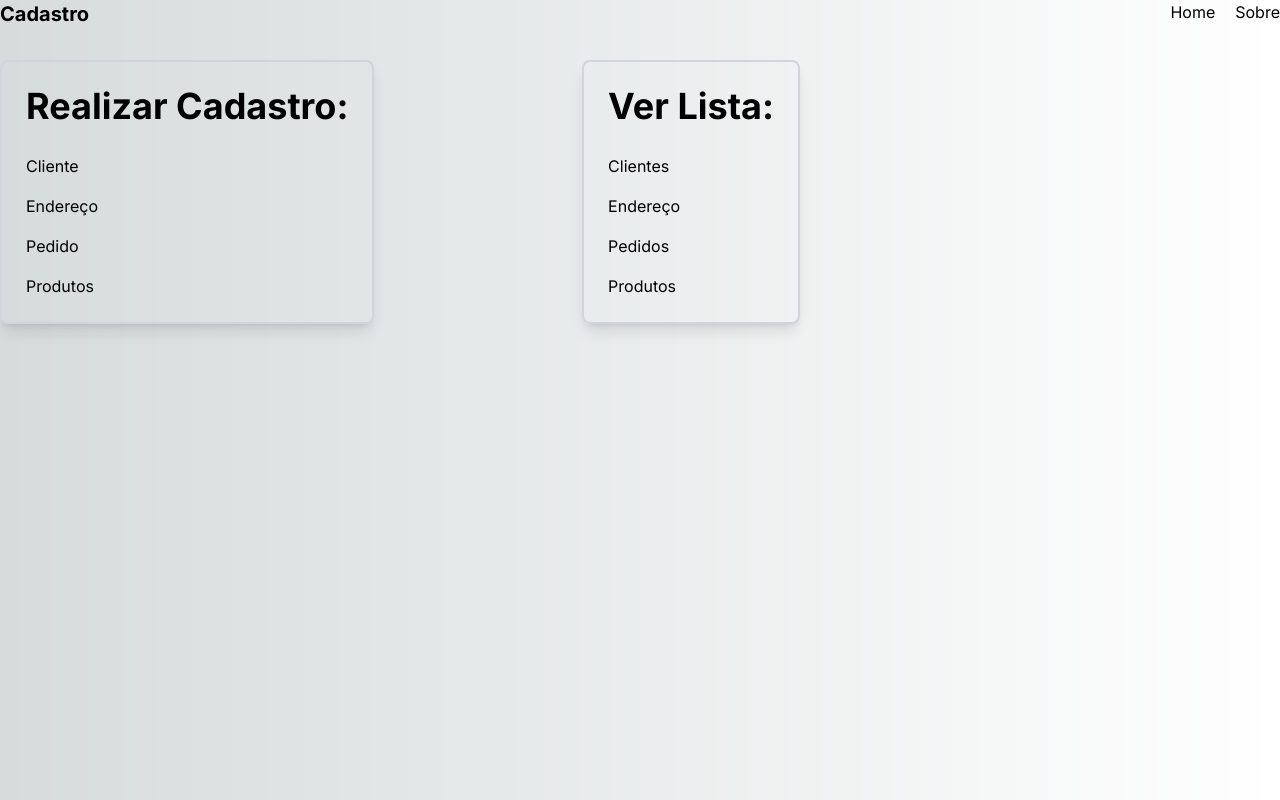
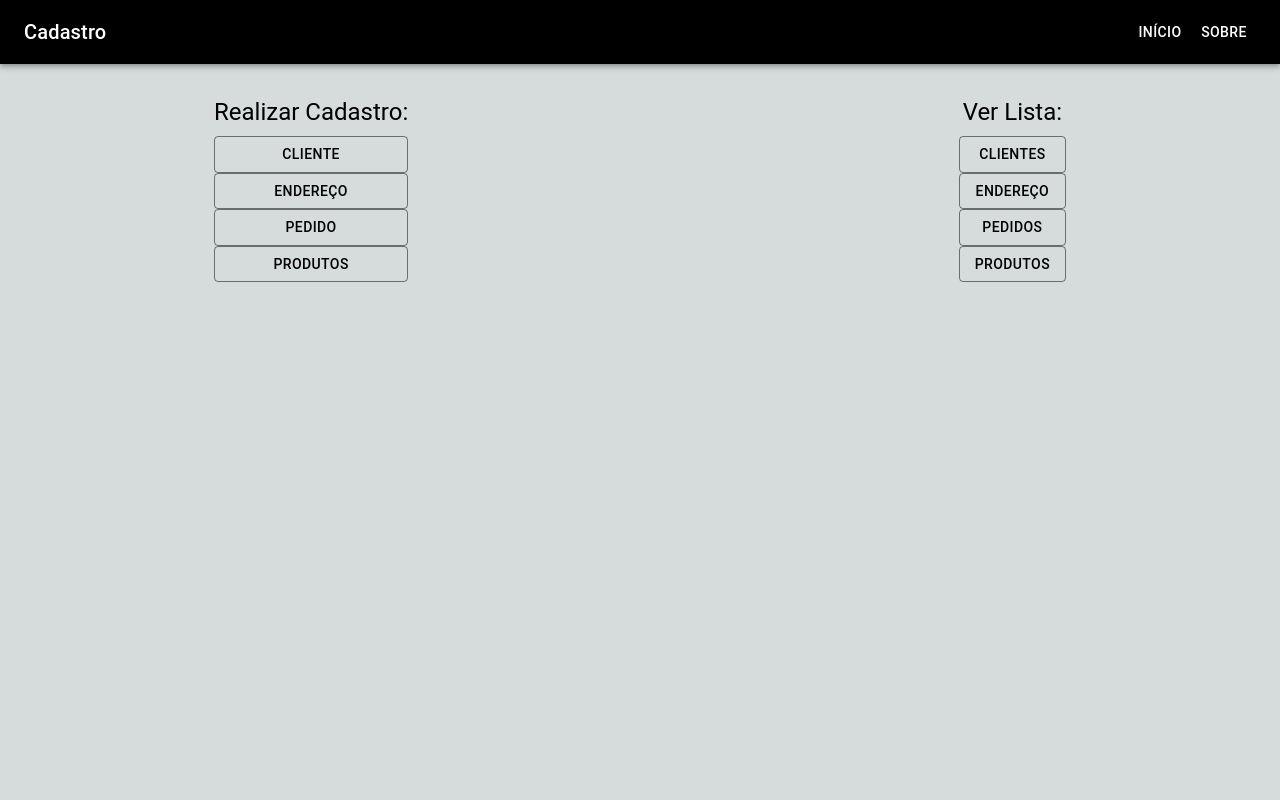
Before and after one commit to Rafaelcarvalho320/frontnextjs14, a Next.js app: page / in a window 1280 px wide. Built offline with nearby package versions, Linux system fonts and the light colour scheme.

Commit message:
material-parcial

```diff
--- /dev/null
+++ b/src/app/ThemeProvider.js
@@ -0,0 +1,52 @@
+'use client';
+
+import React from 'react';
+import { ThemeProvider as MuiThemeProvider, CssBaseline } from '@mui/material';
+import { createTheme } from '@mui/material/styles';
+import useMediaQuery from '@mui/material/useMediaQuery';
+
+const lightTheme = createTheme({
+  palette: {
+    mode: 'light',
+    primary: {
+      main: '#000000',
+    },
+    background: {
+      default: '#D6DBDC',
+      paper: '#FFFFFF',
+    },
+    text: {
+      primary: 'rgb(0, 0, 0)',
+    },
+  },
+});
+
+const darkTheme = createTheme({
+  palette: {
+    mode: 'dark',
+    primary: {
+      main: '#FFFFFF',
+    },
+    background: {
+      default: '#000000',
+      paper: '#000000',
+    },
+    text: {
+      primary: 'rgb(255, 255, 255)',
+    },
+  },
+});
+
+const ThemeProvider = ({ children }) => {
+  const prefersDarkMode = useMediaQuery('(prefers-color-scheme: dark)');
+  const theme = prefersDarkMode ? darkTheme : lightTheme;
+
+  return (
+    <MuiThemeProvider theme={theme}>
+      <CssBaseline />
+      {children}
+    </MuiThemeProvider>
+  );
+};
+
+export default ThemeProvider;
--- a/src/app/endereco/page.tsx
+++ b/src/app/endereco/page.tsx
@@ -1,6 +1,12 @@
 "use client";
+import { useState, useEffect } from 'react';
 import axios from 'axios';
-import { useState,useRef} from 'react';
+import Button from '@mui/material/Button';
+import SendIcon from '@mui/icons-material/Send';
+import Stack from '@mui/material/Stack';
+import FormControl from '@mui/material/FormControl';
+import TextField from '@mui/material/TextField';
+import Box from '@mui/material/Box';
 
 export default function Endereco() {
   const [formData, setFormData] = useState({
@@ -52,44 +58,34 @@ export default function Endereco() {
 
 
     return (
-        <div className="container mx-auto p-5">
-          <form onSubmit={handleSubmit} className="space-y-4">
-
-            <fieldset className="p-4 border border-gray-300 rounded-lg my-4 bg-grey-200">
-              <legend className="bg-yellow-200 text-black px-1 rounded">Endereço:</legend>
-              <div>
-                <label htmlFor="rua" className="block mb-2">Rua</label>
-                <input type="text"
+      <Box component="form" onSubmit={handleSubmit} sx={{ '& .MuiTextField-root': { m: 1, width: '100%' } }}>
+          <FormControl fullWidth>
+        <TextField
+          label="Rua"
           id="rua"
           name="rua"
           value={formData.rua}
           onChange={handleChange}
           required
-                className="border p-2 w-full text-black"
         />
-              </div>
-              <div>
-                <label htmlFor="bairro" className="block mb-2">Bairro</label>
-                <input
-                type="text"
+        <TextField
+          label="Bairro"
+          type="bairro"
           id="bairro"
           name="bairro"
           value={formData.bairro}
           onChange={handleChange}
           required
-                className="border p-2 w-full text-black"
         />
-              </div>
-            </fieldset>
-
-            <button type="submit" className="bg-blue-500 text-white p-2 w-full hover:underline">Enviar</button>
-          </form>
-          <button
-          type="button"
-          className=" mt-10 container flex justify-between mb-8 hover:underline"
-          onClick={()=> window.history.back()}>Voltar</button>
-        </div>
+        <Stack direction="row" spacing={6} sx={{ m: 2 }}>
+          <Button variant="contained" type="submit" endIcon={<SendIcon />}>
+            Enviar
+          </Button>
+          <Button variant="outlined" onClick={() => window.history.back()}>
+            Voltar
+          </Button>
+        </Stack>
+      </FormControl>
+    </Box>
   );
-
-
 }
--- a/src/app/layout.tsx
+++ b/src/app/layout.tsx
@@ -1,7 +1,14 @@
 import type { Metadata } from "next";
 import { Inter } from "next/font/google";
-import "./globals.css";
 import Link from "next/link";
+import { ReactNode } from "react";
+import ThemeProvider from './ThemeProvider'; // ajuste o caminho conforme necessário
+import Container from '@mui/material/Container';
+import Typography from '@mui/material/Typography';
+import Box from '@mui/material/Box';
+import AppBar from '@mui/material/AppBar';
+import Toolbar from '@mui/material/Toolbar';
+import Button from '@mui/material/Button';
 
 const inter = Inter({ subsets: ["latin"] });
 
@@ -9,27 +16,31 @@ export const metadata: Metadata = {
   title: "Cadastro",
 };
 
-export default function RootLayout({
-  children,
-}: Readonly<{
-  children: React.ReactNode;
-}>) {
+export default function RootLayout({ children }: { children: ReactNode }) {
   return (
     <html lang="en">
       <body className={inter.className}>
-        <header className="container flex justify-between mb-8">
-          <div className="text-xl font-bold">Cadastro</div>
-          <nav className="flex gap-5">
-            <Link href="/" className="hover:underline">
-              Home
-            </Link>
-            <Link href="/about" className="hover:underline">
-              Sobre
-            </Link>
-          </nav>
-        </header>
-        <main className="container max-w-[800px]">{children}</main>
+        <ThemeProvider>
+          <AppBar position="static">
+            <Toolbar>
+              <Typography variant="h6" component="div" sx={{ flexGrow: 1 }}>
+                Cadastro
+              </Typography>
+              <Button color="inherit" component={Link} href="/">
+                Início
+              </Button>
+              <Button color="inherit" component={Link} href="/about">
+                Sobre
+              </Button>
+            </Toolbar>
+          </AppBar>
+          <Container maxWidth="md">
+            <Box my={4}>
+              {children}
+            </Box>
+          </Container>
+        </ThemeProvider>
       </body>
     </html>
- );
+  );
 }
--- a/src/app/page.tsx
+++ b/src/app/page.tsx
@@ -1,36 +1,58 @@
-import Link from "next/link";
+import { Box, Typography, Button } from '@mui/material';
+import Link from 'next/link';
 
 export default function Home() {
   return (
-    <>
-  <>
-  <div className="flex justify-between">
-    <div className="max-w-md p-6 border border-gray-300 rounded-lg shadow-lg border-2 rounded-3xl mr-4">
-      <h1 className="text-4xl font-bold text-center mb-7">Realizar Cadastro:</h1>
+    <Box display="flex" justifyContent="space-between">
+      <Box sx={{
+          width: "md",
+          borderRadius: 16,
+          bgcolor: '2px solid gray',
+        }} >
+        <Typography variant="h5" component="h1" align="center" gutterBottom>
+          Realizar Cadastro:
+        </Typography>
 
-      <div className="flex flex-col space-y-4">
-        <Link href="/cliente" className="hover:underline">Cliente</Link>
-        <Link href="/endereco" className="hover:underline">Endereço</Link>
-        <Link href="/pedido" className="hover:underline">Pedido</Link>
-        <Link href="/produto" className="hover:underline">Produtos</Link>
-      </div>
-    </div>
+        <Box display="flex" flexDirection="column">
+          <Button variant= "outlined" component={Link} href="/cliente">
+            Cliente
+          </Button>
+          <Button variant="outlined" component={Link} href="/endereco">
+            Endereço
+          </Button>
+          <Button variant="outlined" component={Link} href="/pedido">
+            Pedido
+          </Button>
+          <Button variant="outlined" component={Link} href="/produto">
+            Produtos
+          </Button>
+        </Box>
+      </Box>
 
-    <div className="max-w-md p-6 border border-gray-300 rounded-lg shadow-lg border-2 rounded-3xl ml-4">
-      <h1 className="text-4xl font-bold text-center mb-7">Ver Lista:</h1>
+      <Box sx={{
+          width: "md",
+          borderRadius: 16,
+          bgcolor: '2px solid gray',
+        }} >
+        <Typography variant="h5" component="h1" align="center" gutterBottom>
+          Ver Lista:
+        </Typography>
 
-      <div className="flex flex-col space-y-4">
-        <Link href="/listcliente" className="hover:underline">Clientes</Link>
-        <Link href="/listendereco" className="hover:underline">Endereço</Link>
-        <Link href="/listpedido" className="hover:underline">Pedidos</Link>
-        <Link href="/listproduto" className="hover:underline">Produtos</Link>
-      </div>
-    </div>
-  </div>
-</>
-
-
-</>
-
+        <Box display="flex" flexDirection="column">
+          <Button variant="outlined" component={Link} href="/listcliente" className="hover:underline">
+            Clientes
+          </Button>
+          <Button variant="outlined" component={Link} href="/listendereco" className="hover:underline">
+            Endereço
+          </Button>
+          <Button variant="outlined" component={Link} href="/listpedido" className="hover:underline">
+            Pedidos
+          </Button>
+          <Button variant="outlined" component={Link} href="/listproduto" className="hover:underline">
+            Produtos
+          </Button>
+        </Box>
+      </Box>
+    </Box>
   );
 }
```
Also changed, not shown: src/app/cliente/page.tsx (+38 -41 lines), src/app/listcliente/page.tsx (+32 -46 lines). Lines whose indentation alone changed are shown as unchanged.
